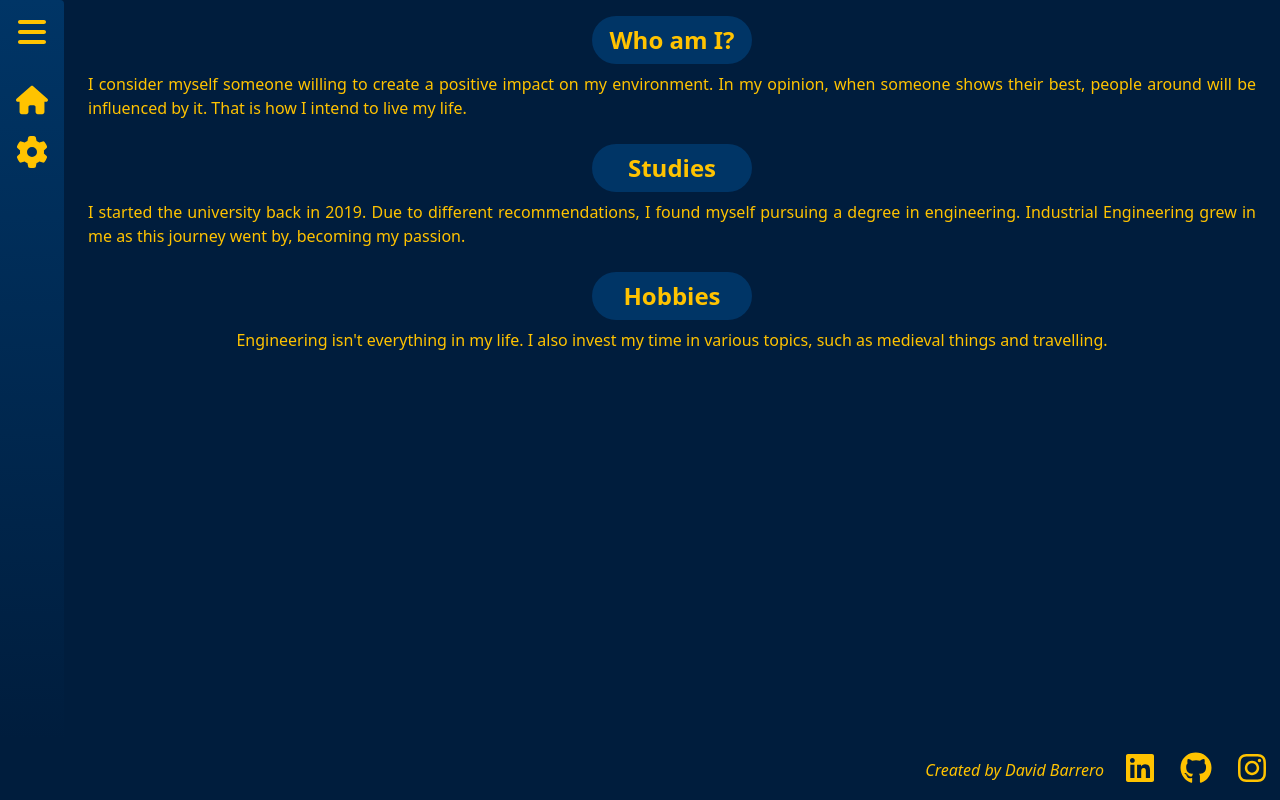
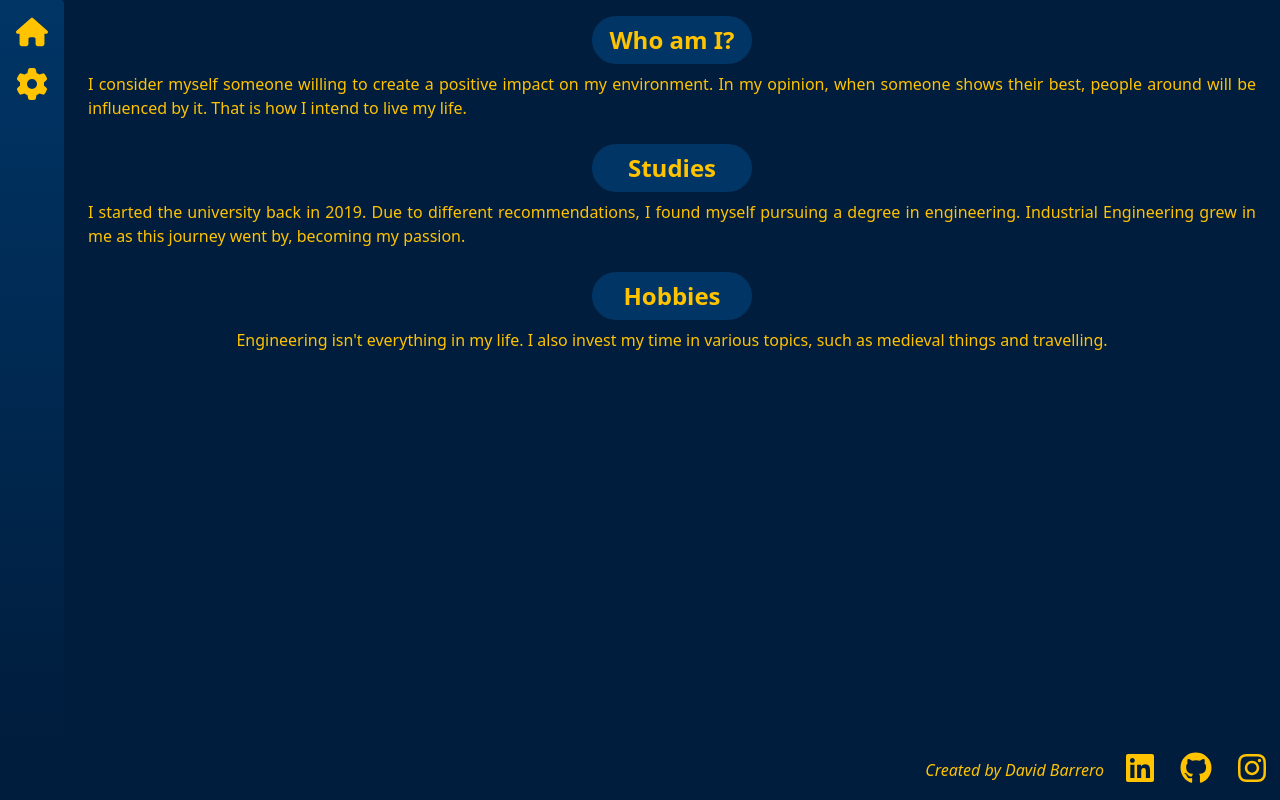
Before and after one commit to David-ByHunter/dbf_career, a Vue app: page / in a window 1280 px wide. Built offline with nearby package versions, Linux system fonts and the light colour scheme.

Commit message:
Only icon Menu

```diff
--- a/src/views/MenuView.vue
+++ b/src/views/MenuView.vue
@@ -2,19 +2,11 @@
 import { Menu} from '@/helpers/menu'
 import { iconMenu } from '@/helpers/menu'
 import { FontAwesomeIcon } from '@fortawesome/vue-fontawesome';
-import { ref } from 'vue';
-const state = ref(false)
-const changeState = () => {
-    state.value = !state.value
-}
 </script>
 
 <template>
     <div class="bg-gradient-to-b from-secondary to-primary rounded-r flex flex-col justify-start items-center ">
-        <button @click="changeState" class="m-4">
-            <font-awesome-icon class="size-8" icon="fas fa-bars" />
-        </button>
-        <nav v-show="!state">
+        <nav>
             <ul class="m-2">
                 <li v-for="(item, i) in Menu"
                     :key="i"
@@ -25,16 +17,5 @@ const changeState = () => {
                 </li>
             </ul>
         </nav>
-        <nav v-show="state">
-            <ul class="m-2">
-                <li v-for="(item, i) in Menu"
-                    :key="i"
-                >
-                    <button @click="$router.push({name: item})" class="min-w-20 rounded-full bg-accent font-bold text-primary hover:opacity-60 m-2 p-2">
-                            {{ item }}
-                    </button>
-                </li>
-            </ul>
-        </nav>
     </div>
 </template>
```
